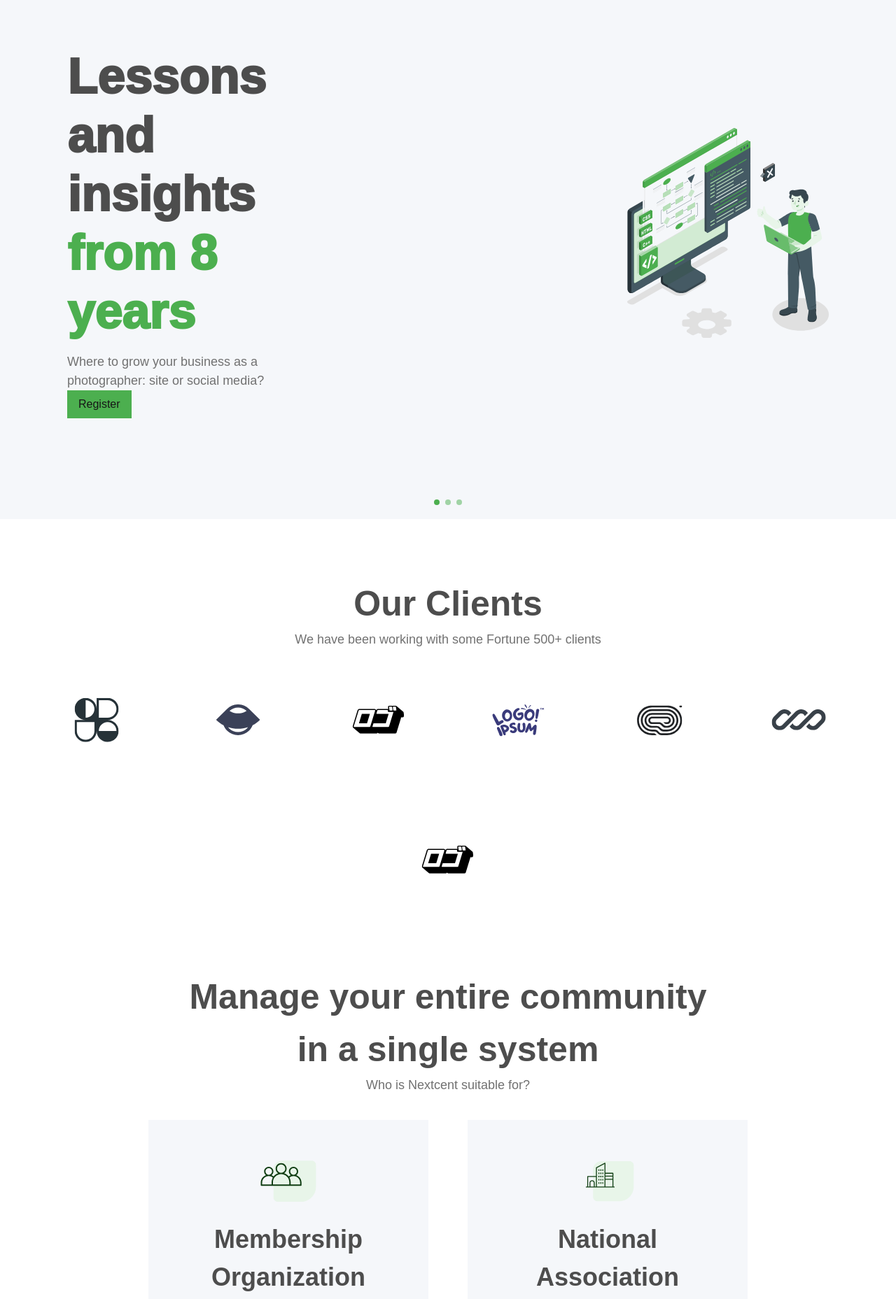
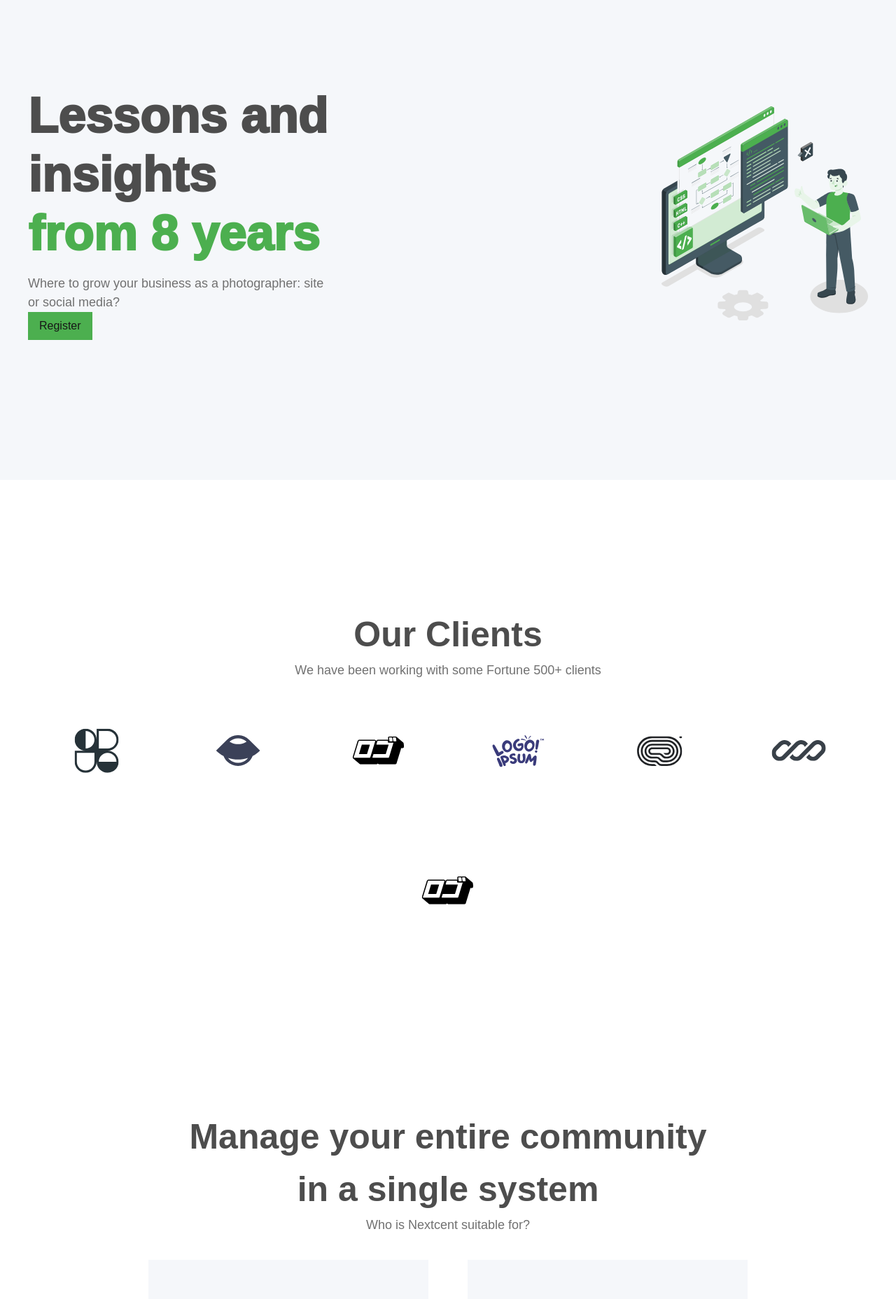
Before and after one commit to Joshclxx/new, a Next.js app: page / in a window 1280 px wide. Shown: the part 160-2017 px from the top of the page at 70% size. Built offline with nearby package versions, Linux system fonts and the light colour scheme.

Commit message:
added SectionContainer

```diff
--- a/package.json
+++ b/package.json
@@ -9,6 +9,7 @@
     "lint": "next lint"
   },
   "dependencies": {
+    "classnames": "^2.5.1",
     "next": "15.1.6",
     "react": "^19.0.0",
     "react-dom": "^19.0.0"
--- a/src/app/globals.css
+++ b/src/app/globals.css
@@ -55,7 +55,7 @@ body {
 }
 
 .semi-bold-1 {
-  @apply text-[36px] font-[700];
+  @apply text-[40px] font-[700];
 }
 
 /* Utilities */
--- a/src/components/Achievements.tsx
+++ b/src/components/Achievements.tsx
@@ -1,4 +1,5 @@
 import React from "react";
+import SectionContainer from "./SectionContainer";
 import ImageContainer from "./ImageContainer";
 
 const Achievements = () => {
@@ -38,7 +39,7 @@ const Achievements = () => {
   ];
 
   return (
-    <section className="flex flex-col items-center justify-center py-24 px-4 md:px-10 bg-[#F5F7FA]">
+    <SectionContainer background="bg-[#F5F7FA]">
       <div className="max-w-6xl w-full grid grid-cols-1 md:grid-cols-2 gap-10">
         <div className="flex flex-col justify-center items-start text-left">
           <h1 className="semi-bold-1 text-[#4D4D4D]">
@@ -69,7 +70,7 @@ const Achievements = () => {
           ))}
         </div>
       </div>
-    </section>
+    </SectionContainer>
   );
 };
 
--- a/src/components/Body.tsx
+++ b/src/components/Body.tsx
@@ -1,9 +1,11 @@
 import Image from "next/image";
 import React from "react";
+import SectionContainer from "./SectionContainer";
 
 const Body = () => {
   return (
-    <section className="flex flex-col md:flex-row items-center justify-between py-20 px-10 bg-[#FFFFFF]">
+    <SectionContainer background="bg-[#FFFFFF]">
+      <div className="flex items-center justify-between">
         <div className="md:w-120 flex justify-center md:justify-start">
           <Image src="/image/frame.svg" alt="frame" width={391} height={407} />
         </div>
@@ -13,15 +15,16 @@ const Body = () => {
             <span className="text-[#4D4D4D]">years at Pixelgrade</span>
           </p>
           <p className="mt-4 text-[#717171] bold-18 text-justify">
-          Lorem ipsum dolor sit amet, consectetur adipiscing elit. Sed sit amet
-          justo ipsum. Sed accumsan quam vitae est varius fringilla.
+            Lorem ipsum dolor sit amet, consectetur adipiscing elit. Sed sit
+            amet justo ipsum. Sed accumsan quam vitae est varius fringilla.
             Pellentesque placerat vestibulum lorem sed porta. Nullam mattis
             tristique iaculis. Nullam pulvinar sit amet risus pretium auctor.
             Etiam quis massa pulvinar, aliquam quam vitae, tempus sem. Donec
             elementum pulvinar odio.
           </p>
         </div>
-    </section>
+      </div>
+    </SectionContainer>
   );
 };
 
--- a/src/components/Clients.tsx
+++ b/src/components/Clients.tsx
@@ -1,5 +1,6 @@
 import React from "react";
 import ImageContainer from "./ImageContainer";
+import SectionContainer from "./SectionContainer";
 
 const Clients = () => {
   const clients = [
@@ -47,7 +48,7 @@ const Clients = () => {
     },
   ];
   return (
-    <section className="relative w-full flex items-center justify-center py-[100px] px-[50px] bg-[#FFFFFF]">
+    <SectionContainer background="bg-[#FFFFFF]">
       <div className="max-w-6xl w-full grid grid-cols-1 gap-10 items-center justify-center">
         <div className="text-center -mt-4">
           <h1 className="text-[#4D4D4D] semi-bold">Our Clients</h1>
@@ -69,7 +70,7 @@ const Clients = () => {
           ))}
         </div>
       </div>
-    </section>
+    </SectionContainer>
   );
 };
 
--- a/src/components/Community.tsx
+++ b/src/components/Community.tsx
@@ -1,5 +1,6 @@
 import ImageContainer from "./ImageContainer";
 import React from "react";
+import SectionContainer from "./SectionContainer";
 
 const Community = () => {
   const community = [
@@ -32,7 +33,7 @@ const Community = () => {
     },
   ];
   return (
-    <section className="relative w-full flex items-center justify-center py-[144px] px-[50px] bg-[#FFFFFF]">
+    <SectionContainer background="bg-[#FFFFFF]">
       <div className="text-center -mt-4">
         <h1 className="text-[#4D4D4D] semi-bold">
           Manage your entire community
@@ -58,7 +59,7 @@ const Community = () => {
           ))}
         </div>
       </div>
-    </section>
+    </SectionContainer>
   );
 };
 
--- a/src/components/Hero.tsx
+++ b/src/components/Hero.tsx
@@ -1,9 +1,11 @@
 import Image from "next/image";
 import Button from "./Button";
+import SectionContainer from "./SectionContainer";
 
 const Hero = () => {
   return (
-    <section className="relative w-full flex items-center justify-center py-[144px] px-[96px] bg-[#F5F7FA]">
+    <SectionContainer background="bg-[#F5F7FA]">
+      <div className="flex items-center justify-between">
         <div className="max-w-6xl w-full grid grid-cols-1 md:grid-cols-2 gap-10 items-center justify-center">
           <div className="text-left">
             <h1 className="bold-64 text-[#4D4D4D]">
@@ -11,7 +13,8 @@ const Hero = () => {
               <span className="text-[#4CAF4F]">from 8 years</span>
             </h1>
             <p className="bold-18 text-[#717171] mt-4">
-            Where to grow your business as a photographer: site or social media?
+              Where to grow your business as a photographer: site or social
+              media?
             </p>{" "}
             <Button variant="primary" title="Register" />
           </div>
@@ -31,7 +34,8 @@ const Hero = () => {
           <div className=" w-[8px] h-[8px] bg-[#4CAF4F] rounded-full text-[#4CAF4F] opacity-50"></div>
           <div className=" w-[8px] h-[8px] bg-[#4CAF4F] rounded-full text-[#4CAF4F] opacity-50"></div>
         </div>
-    </section>
+      </div>
+    </SectionContainer>
   );
 };
 
--- a/src/components/ImageContainer.tsx
+++ b/src/components/ImageContainer.tsx
@@ -7,7 +7,7 @@ type ImageContainerProps = {
   imageWidth: number;
   title: string;
   description: string;
-  isTextBeside?: boolean; // Prop to control text placement
+  isTextBeside?: boolean;
 };
 
 const ImageContainer: React.FC<ImageContainerProps> = ({
--- /dev/null
+++ b/src/components/SectionContainer.tsx
@@ -0,0 +1,22 @@
+import React from "react";
+import classNames from "classnames";
+
+type Props = {
+  background: string;
+  children: React.ReactNode;
+};
+
+const SectionContainer = ({ background, children }: Props) => {
+  return (
+    <section
+      className={classNames(
+        "flex flex-col items-center justify-center py-50 px-22 md:px-10 max-w-[1600px] mx-auto",
+        background
+      )}
+    >
+      {children}
+    </section>
+  );
+};
+
+export default SectionContainer;
```
Also changed, not shown: 1 other file (tests, documents, lock files or other folders). Lines whose indentation alone changed are shown as unchanged.
